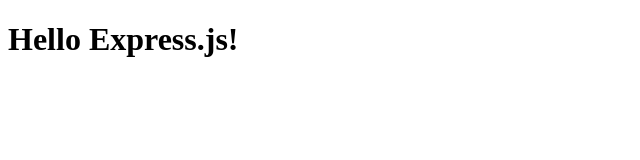
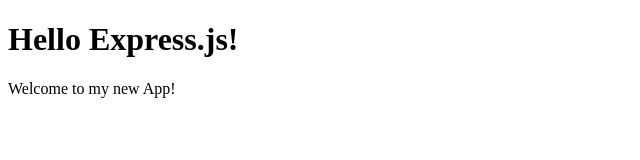
Before and after one commit to k041k4/web-server, a website: page public/index.html in a window 1280 px wide. Shown: the whole page, without its empty margins (0-640 px from the left). Drawn offline with Linux system fonts and the light colour scheme.

Commit message:
changed index.html

```diff
--- a/public/index.html
+++ b/public/index.html
@@ -6,5 +6,6 @@
   </head>
   <body>
     <h1>Hello Express.js!</h1>
+    <p>Welcome to my new App!</p>
   </body>
 </html>
```
Also changed, not shown: 2 other files.
